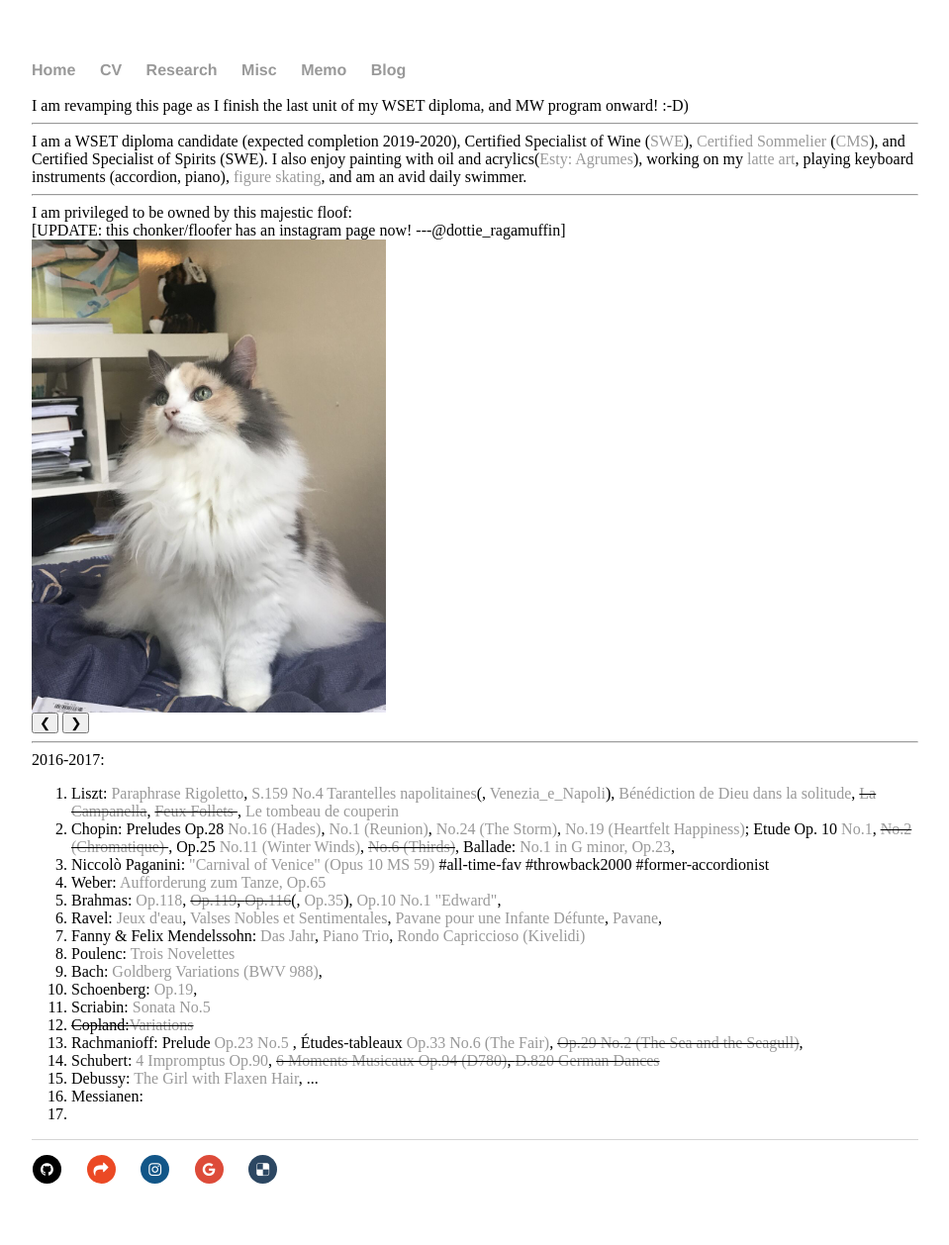
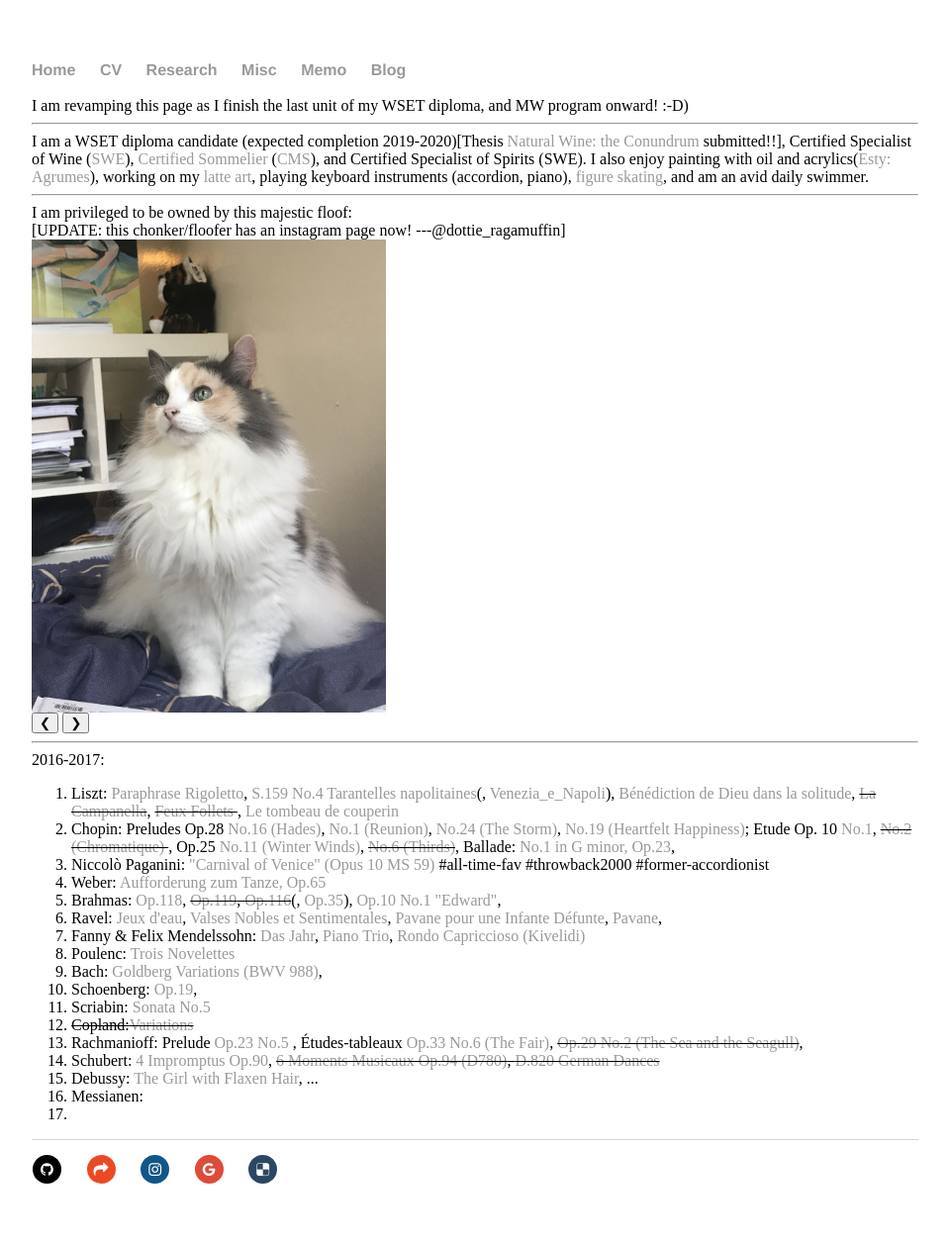
Before and after one commit to shenglih/shenglih.github.io, a Jekyll site: the page built from misc/index.html, in a window 1280 px wide. Shown: the whole page at 99% size, without its empty margins (160-1119 px from the left). Built offline with Jekyll 4.4.1, drawn with Linux system fonts in a browser that asks for light colours; comment, search, counter and statistics services are not loaded.

Commit message:
Update index.html

```diff
--- a/misc/index.html
+++ b/misc/index.html
@@ -6,9 +6,11 @@ title: Shengli Hu, Misc
 
 <div class="blurb">
 	I am revamping this page as I finish the last unit of my WSET diploma, and MW program onward! :-D)
+
+
 		<hr>
 
-	I am a WSET diploma candidate (expected completion 2019-2020), Certified Specialist of Wine (<a href="http://www.societyofwineeducators.org/">SWE</a>),
+	I am a WSET diploma candidate (expected completion 2019-2020)[Thesis <a href="/research/D6_July2020_Shengli_Hu.pdf">Natural Wine: the Conundrum</a> submitted!!], Certified Specialist of Wine (<a href="http://www.societyofwineeducators.org/">SWE</a>),
 	<a href="https://delectable.com/@meredithhu">Certified Sommelier</a> (<a href="https://www.mastersommeliers.org">CMS</a>), and Certified Specialist of Spirits (SWE).
 
 	I also enjoy painting with oil and acrylics(<a href="">Esty: Agrumes</a>), working on my<a href="https://dl.orangedox.com/rn378g"> latte art</a>, playing keyboard instruments (accordion, piano), <a href="/misc/skating.html">figure skating</a>, and am an avid daily swimmer.</li>
```
